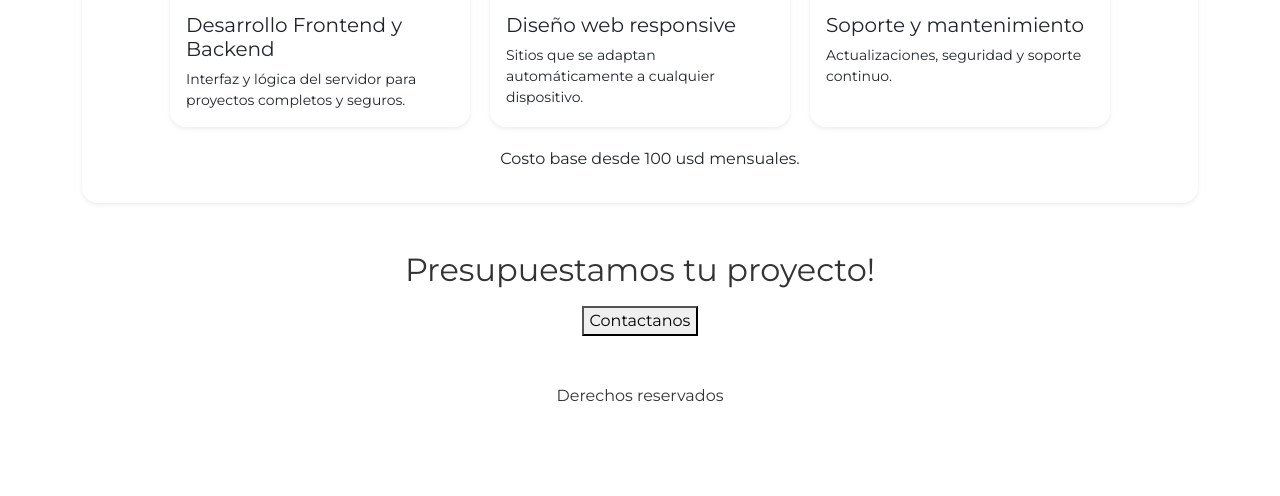
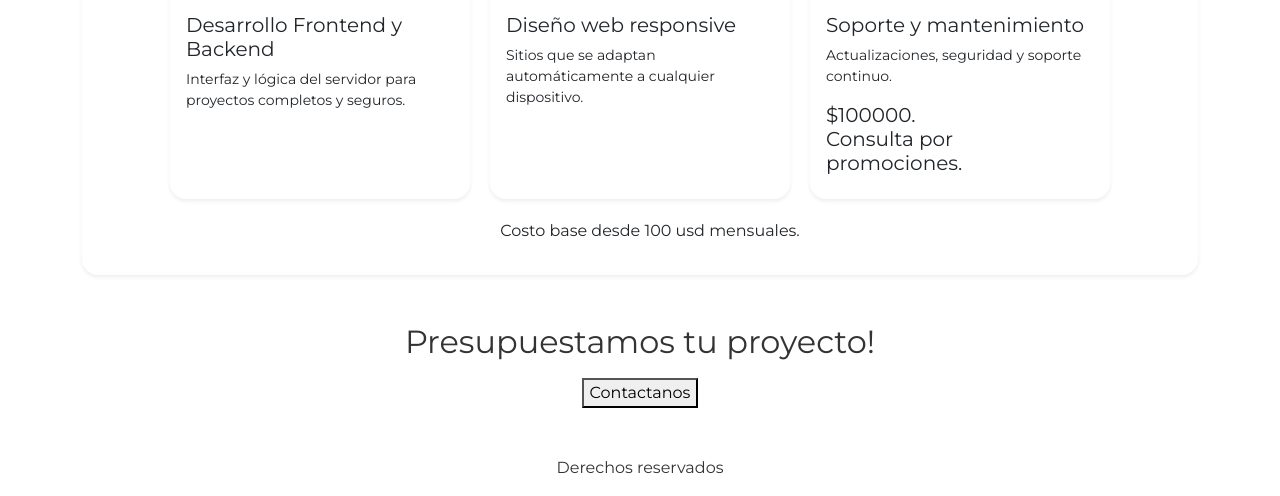
Before and after one commit to cecidiaz21/Frontend_con_IA_Portfolio, a plain HTML site: page index.html in a window 1280 px wide. Shown: the part 1363-1859 px from the top of the page. Before the commit the page ends 1787 px from the top, so only its background shows below. Drawn offline with nearby package versions, Linux system fonts and the light colour scheme.

Commit message:
cambio html

```diff
--- a/index.html
+++ b/index.html
@@ -216,12 +216,13 @@
               <div id="boxHover" class="card-body">
                 <h5 class="card-title">Soporte y mantenimiento</h5>
                 <p class="card-text small">Actualizaciones, seguridad y soporte continuo.</p>
+                <h5 class="card-title">$100000. <br>Consulta por promociones.</h5>
               </div>
             </div>
 
             <div class="card service-card border-0 shadow-sm">
               <img src="img/7.png" alt="Diseño responsive" class="service-img">
-              <div class="card-body">
+              <div id="boxHover" class="card-body">
                 <h5 class="card-title">Diseño web responsive</h5>
                 <p class="card-text small">Sitios que se adaptan automáticamente a cualquier dispositivo.</p>
               </div>
@@ -229,7 +230,7 @@
 
             <div class="card service-card border-0 shadow-sm">
               <img src="img/8.png" alt="Frontend y Backend" class="service-img">
-              <div class="card-body">
+              <div id="boxHover" class="card-body">
                 <h5 class="card-title">Desarrollo Frontend y Backend</h5>
                 <p class="card-text small">Interfaz y lógica del servidor para proyectos completos y seguros.</p>
               </div>
```
